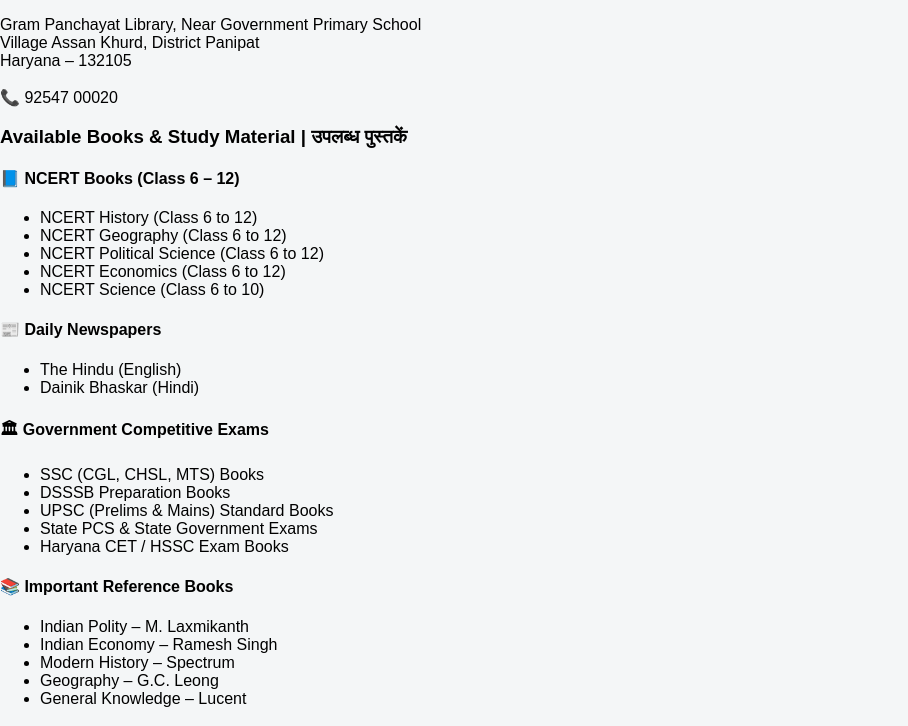
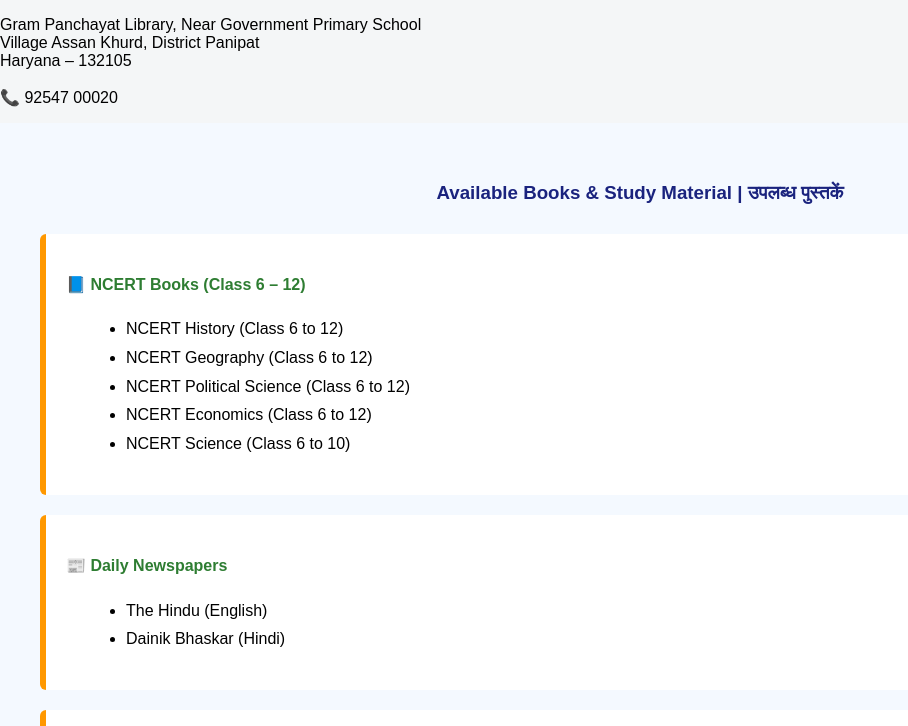
Before and after one commit to kaushiky901-maker/assan-khurd-library, a plain HTML site: page index.html in a window 1280 px wide. Shown: the part 1607-2333 px from the top of the page, without its empty margins (0-908 px from the left). Drawn offline with Linux system fonts and the light colour scheme.

Commit message:
Update style.css

```diff
--- a/style.css
+++ b/style.css
@@ -104,4 +104,34 @@
     .leader-card {
         width: 90%;
     }
+
+}.books-section {
+    background: #f4f9ff;
+    padding: 40px;
 }
+
+.books-section h3 {
+    text-align: center;
+    color: #1a237e;
+    margin-bottom: 30px;
+}
+
+.book-category {
+    background: white;
+    padding: 20px;
+    margin-bottom: 20px;
+    border-left: 6px solid #ff9800;
+    border-radius: 6px;
+}
+
+.book-category h4 {
+    color: #2e7d32;
+}
+
+.book-category ul {
+    margin-left: 20px;
+}
+
+.book-category li {
+    line-height: 1.8;
+}
```
